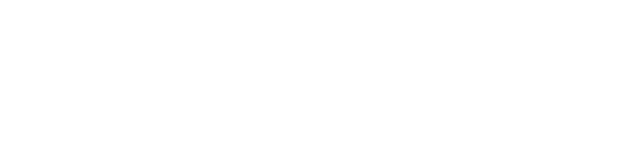
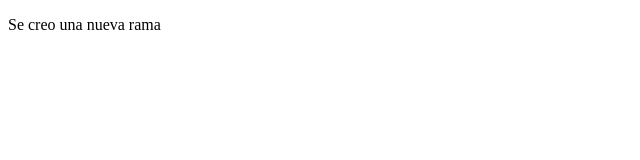
Before and after one commit to Valerytn/Laboratorio2IDWeb, a plain HTML site: page ejercicio03/prueba.html in a window 1280 px wide. Shown: the whole page, without its empty margins (0-640 px from the left). Drawn offline with Linux system fonts and the light colour scheme.

Commit message:
Rama creada: cambio en prueba.html

```diff
--- a/ejercicio03/prueba.html
+++ b/ejercicio03/prueba.html
@@ -6,6 +6,6 @@
     <title>Document</title>
 </head>
 <body>
-
+    <p>Se creo una nueva rama</p>
 </body>
 </html>
```
